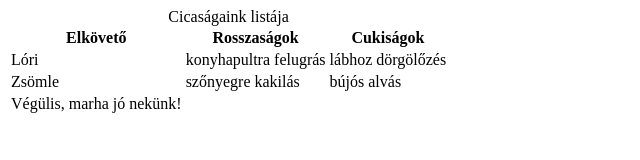
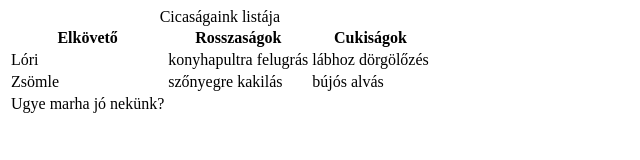
Before and after one commit to mvivien92/mvivien92.github.io, a plain HTML site: page extrameglepi.html in a window 1280 px wide. Shown: the whole page, without its empty margins (0-640 px from the left). Drawn offline with Linux system fonts and the light colour scheme.

Commit message:
inite page.

```diff
--- a/extrameglepi.html
+++ b/extrameglepi.html
@@ -29,7 +29,7 @@
     </tbody>
     <tfoot>
         <tr>
-            <td>Végülis, marha jó nekünk!</td>
+            <td>Ugye marha jó nekünk?</td>
         </tr>
     </tfoot>
     </table>
```
